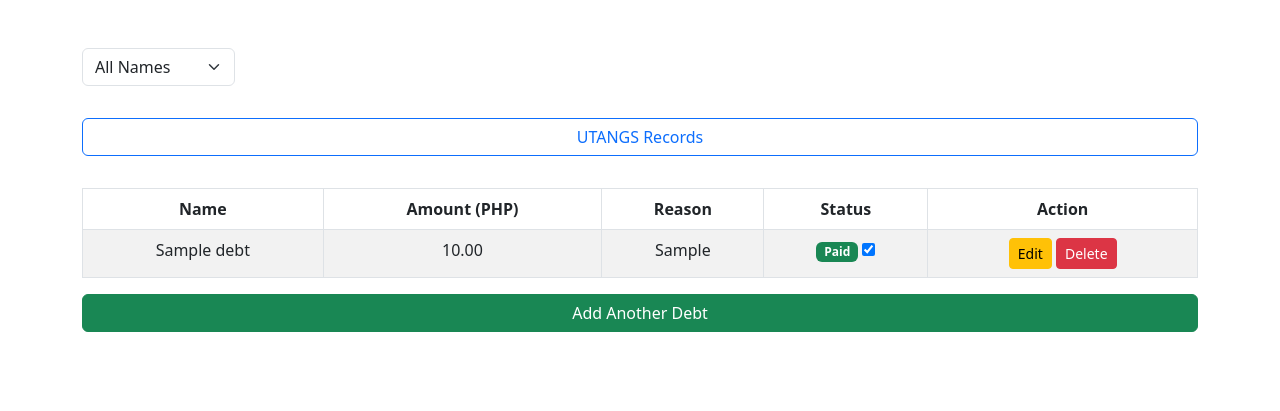
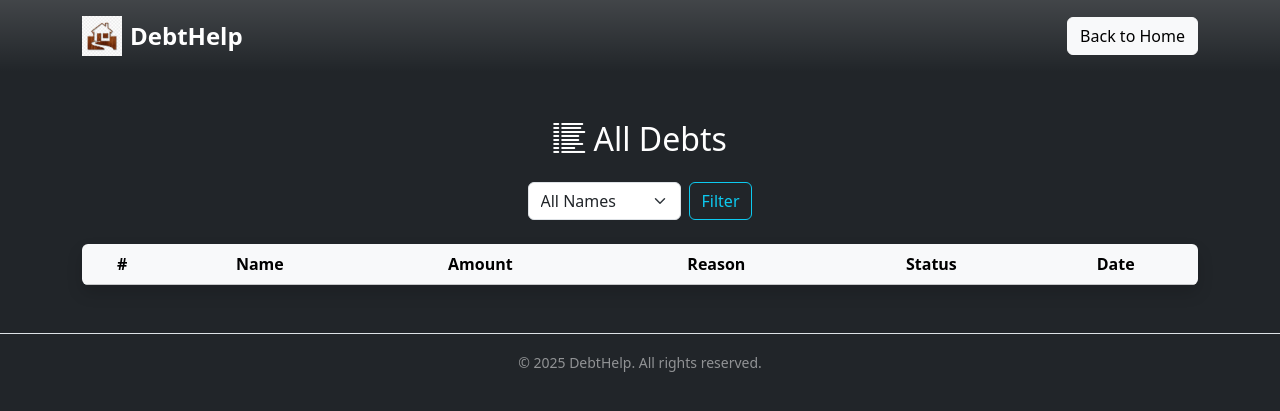
Before and after one commit to eymaster/utangs, a Flask app: template templates/debts.html in a window 1280 px wide. Shown: the top 411 px of the page. Run offline with Flask 3, Linux system fonts and the light colour scheme; tables that the repository leaves empty hold one stand-in row (values such as "Sample post"); the template is opened without the code that fills it: values that come from a table or form of the project are taken from there, most other values are stand-ins (such as "Sample title", 1, 10 or a date in 2020); lists and menus that the app fills with data are empty.

Commit message:
Update debts.html

```diff
--- a/templates/debts.html
+++ b/templates/debts.html
@@ -1,149 +1,78 @@
+<!-- templates/debts.html -->
 <!DOCTYPE html>
-<html>
+<html lang="en">
 <head>
-  <title>Debt List</title>
-  <link href="https://cdn.jsdelivr.net/npm/bootstrap@5.3.0/dist/css/bootstrap.min.css" rel="stylesheet">
+  <meta charset="UTF-8">
+  <title>All Debts - DebtHelp</title>
+  <link href="https://cdn.jsdelivr.net/npm/bootstrap@5.3.3/dist/css/bootstrap.min.css" rel="stylesheet">
+  <link href="https://cdn.jsdelivr.net/npm/bootstrap-icons@1.10.5/font/bootstrap-icons.css" rel="stylesheet">
 </head>
-<body class="container py-5">
+<body class="bg-dark text-white">
 
-<!--<h4>Total Amount of Utangs: <span class="text-danger">${{ "%.2f"|format(total_debt) }}</span></h4> -->
+<!-- Header -->
+<header class="py-3 bg-gradient" style="background: linear-gradient(90deg, #0d6efd, #0dcaf0);">
+  <div class="container d-flex justify-content-between align-items-center">
+    <a href="/" class="text-white text-decoration-none d-flex align-items-center">
+      <img src="{{ url_for('static', filename='img.jpg') }}" alt="Logo" width="40" class="me-2">
+      <span class="fs-4 fw-bold">DebtHelp</span>
+    </a>
+    <a href="/" class="btn btn-light">Back to Home</a>
+  </div>
+</header>
 
-  <form method="get" class="row g-2 align-items-center mb-3" action="{{ url_for('debts') }}">
-  <div class="col-auto">
-    <select name="name" class="form-select" onchange="this.form.submit()">
+<!-- Main Content -->
+<div class="container my-5">
+  <h2 class="text-center mb-4"><i class="bi bi-list-columns-reverse"></i> All Debts</h2>
+
+  <!-- Filter Form -->
+  <form method="GET" class="mb-4 d-flex flex-wrap justify-content-center gap-2">
+    <select name="name" class="form-select w-auto">
       <option value="">All Names</option>
       {% for name in all_names %}
-        <option value="{{ name }}" {% if name == name_filter %}selected{% endif %}>{{ name }}</option>
+        <option value="{{ name }}" {% if name_filter == name %}selected{% endif %}>{{ name }}</option>
       {% endfor %}
     </select>
-  </div>
-  {% if name_filter %}
-  <div class="col-auto">
-    <a href="{{ url_for('debts') }}" class="btn btn-outline-secondary">Clear</a>
-  </div>
-  {% endif %}
+    <button type="submit" class="btn btn-outline-info">Filter</button>
   </form>
 
-<!-- Toggle Button -->
-<button class="btn btn-outline-primary mb-3 mt-3 w-100" data-bs-toggle="collapse" data-bs-target="#debtTabletot">
-  UTANGS Records
-</button>
-
-<!-- Collapsible Table -->
-<div class="collapse" id="debtTabletot">
-  <div class="card card-body p-0 table-responsive">
-    <div class="alert alert-info table-responsive">
-  <strong>Total Amount Owed:</strong> {{ "%.2f"|format(total_debt) }}
-    </div>
-    <table class="table table-striped mb-0 text-center">
+  <!-- Table -->
+  <div class="table-responsive shadow rounded">
+    <table class="table table-striped table-dark text-center mb-0">
       <thead class="table-light">
         <tr>
+          <th>#</th>
           <th>Name</th>
-      <th>Total Amount (PHP)</th>
+          <th>Amount</th>
+          <th>Reason</th>
+          <th>Status</th>
+          <th>Date</th>
         </tr>
       </thead>
       <tbody>
-        {% for name, amount in debts_summary %}
-    <tr>
-      <td>{{ name }}</td>
-      <td>{{ "%.2f"|format(amount) }}</td>
-
-    </tr>
-    {% endfor %}
+        {% for i, debt in enumerate(debts, start=1) %}
+        <tr class="{% if debt.status == 'Pending' %}table-danger{% else %}table-success{% endif %}">
+          <td>{{ i }}</td>
+          <td>{{ debt.name }}</td>
+          <td>₱{{ "%.2f"|format(debt.amount) }}</td>
+          <td>{{ debt.reason }}</td>
+          <td>
+            <span class="badge {% if debt.status == 'Pending' %}bg-danger{% else %}bg-success{% endif %}">
+              {{ debt.status }}
+            </span>
+          </td>
+          <td>{{ debt.date.strftime('%Y-%m-%d') }}</td>
+        </tr>
+        {% endfor %}
       </tbody>
     </table>
   </div>
 </div>
 
+<!-- Footer -->
+<footer class="text-center text-white-50 py-3 border-top">
+  <small>&copy; 2025 DebtHelp. All rights reserved.</small>
+</footer>
 
-<!--
-<table class="table text-center">
-  <thead>
-    <tr>
-      <th>Name</th>
-      <th>Total Amount (PHP)</th>
-    </tr>
-  </thead>
-  <tbody>
-    {% for name, amount in debts_summary %}
-    <tr>
-      <td>{{ name }}</td>
-      <td>{{ "%.2f"|format(amount) }}</td>
-
-    </tr>
-    {% endfor %}
-  </tbody>
-</table>
-  -->
-<table class="mt-3 table table-bordered table-striped text-center table-responsive">
-  <thead>
-    <tr>
-        <th>Name</th>
-        <th>Amount (PHP)</th>
-        <th>Reason</th>
-        <th>Status</th>
-<!--         <th>icon</th> -->
-        <th>Action</th>
-
-      </tr>
-  </thead>
-  <tbody>
-  {% for debt in debts %}
-    <tr class="{% if debt.status == 'Pending' %}table-danger{% endif %}">
-    <td>{{ debt.name }}</td>
-    <td>{{ "%.2f"|format(debt.amount) }}</td>
-    <td>{{ debt.reason }}</td>
-    <td>
-        {% if debt.status == 'Paid' %}
-          <span class="badge bg-success">Paid</span>
-        {% else %}
-          <span class="badge bg-warning text-dark">Pending</span>
-        {% endif %}
-      <input type="checkbox" class="status-toggle"
-               data-id="{{ debt.id }}"
-               {% if debt.status == 'Paid' %}checked{% endif %}>
-    </td>
-<!--     <td>
-        <input type="checkbox" class="status-toggle"
-               data-id="{{ debt.id }}"
-               {% if debt.status == 'Paid' %}checked{% endif %}>
-    </td> -->
-
-    <td>
-      <a href="{{ url_for('edit', debt_id=debt.id) }}" class="btn btn-sm btn-warning">Edit</a>
-      <a href="{{ url_for('delete', debt_id=debt.id) }}" class="btn btn-sm btn-danger" onclick="return confirm('Delete this record?');">Delete</a>
-    </td>
-
-  </tr>
-  {% endfor %}
-  </tbody>
-
-</table>
-
-  <a href="/" class="btn btn-success w-100">Add Another Debt</a>
+<script src="https://cdn.jsdelivr.net/npm/bootstrap@5.3.3/dist/js/bootstrap.bundle.min.js"></script>
 </body>
-  <script src="https://cdn.jsdelivr.net/npm/bootstrap@5.3.0/dist/js/bootstrap.bundle.min.js"></script>
-  <script>
-document.querySelectorAll('.status-toggle').forEach(checkbox => {
-  checkbox.addEventListener('change', async function () {
-    const debtId = this.getAttribute('data-id');
-    const newStatus = this.checked ? 'Paid' : 'Pending';
-
-    const response = await fetch(`/toggle_status/${debtId}`, {
-      method: 'POST',
-      headers: {
-        'Content-Type': 'application/json'
-      },
-      body: JSON.stringify({ status: newStatus })
-    });
-
-    if (!response.ok) {
-      alert('Failed to update status');
-    } else {
-      // Refresh page to reflect badge change
-      location.reload();
-    }
-  });
-});
-  </script>
 </html>
```
